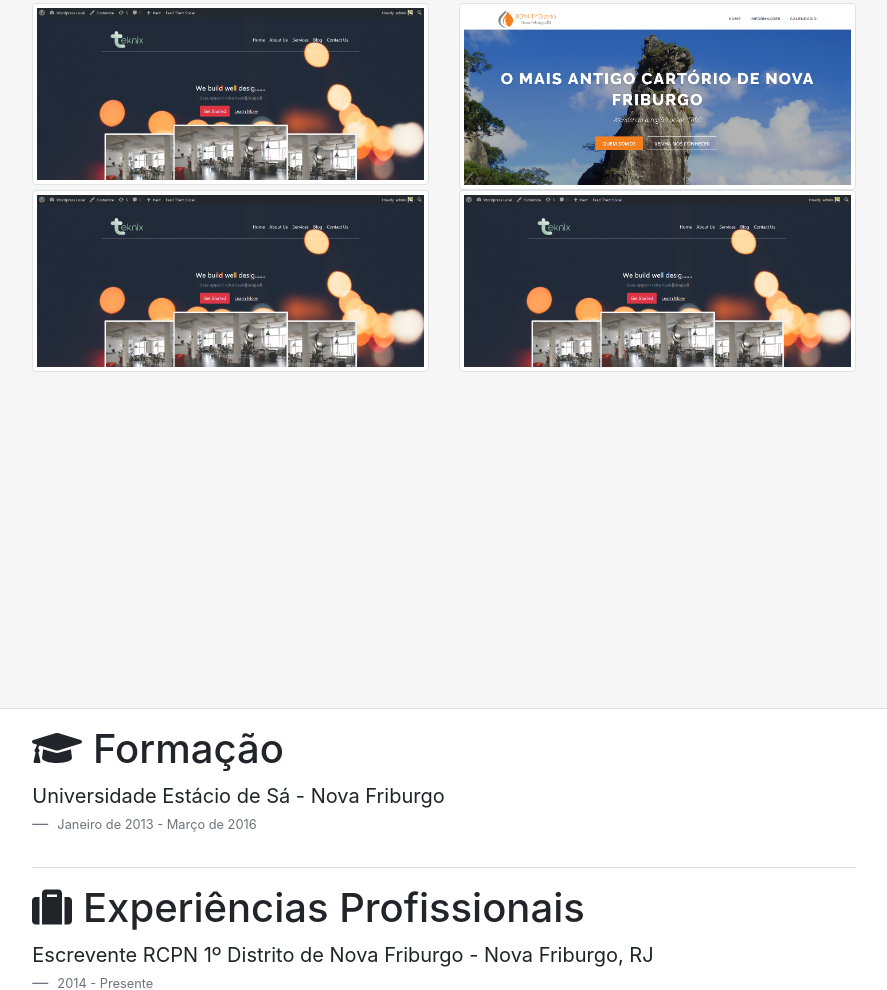
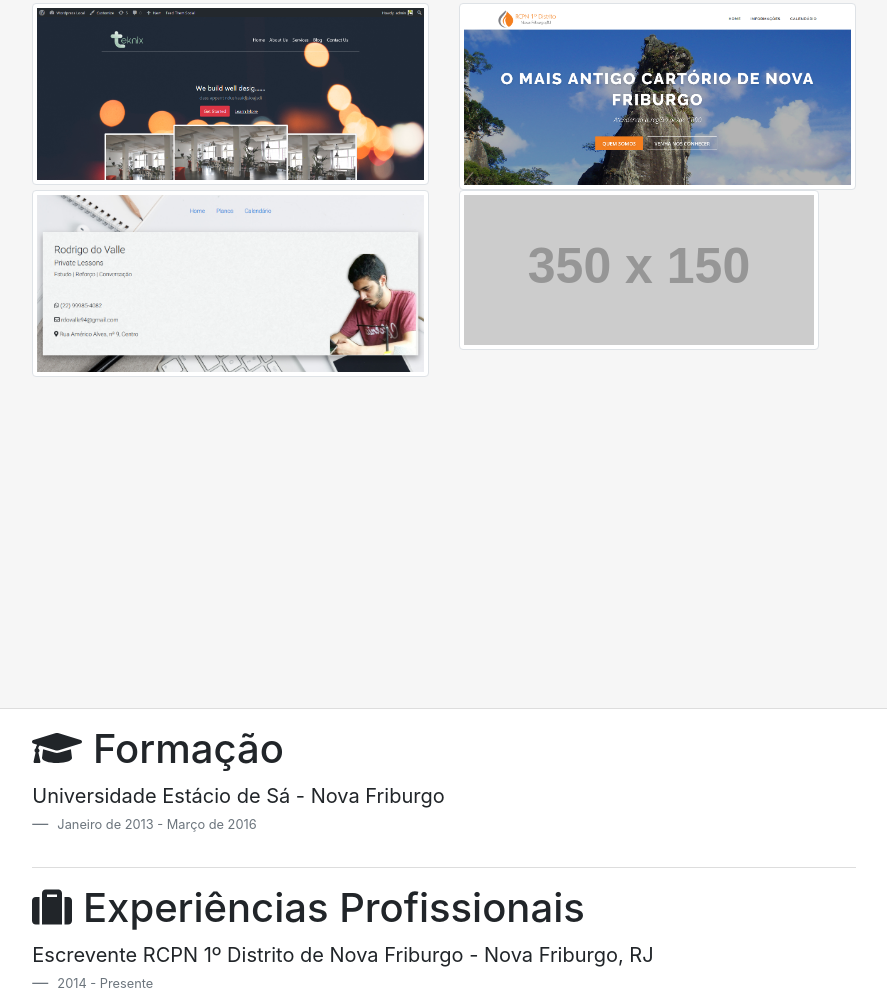
Before and after one commit to bernardopiane/bernardopiane.github.io, a plain HTML site: page index.html in a window 1280 px wide. Shown: the part 903-1893 px from the top of the page, without its empty margins (196-1083 px from the left). Drawn offline with nearby package versions, Linux system fonts and the light colour scheme; some packages are replaced by stand-ins of ours; placeholder pictures from the web are drawn by us; a script that the page names is missing.

Commit message:
Change portifolio

```diff
--- a/index.html
+++ b/index.html
@@ -78,11 +78,12 @@
                         <a href="img/ss2.png" data-toggle="lightbox" data-gallery="example-gallery" class="col-sm-6" data-title="Cartório" data-footer='<a href="http://www.google.com" target="_blank">Link</a>'>
                             <img src="img/ss2small.png" class="img-fluid img-thumbnail">
                         </a>
-                        <a href="img/ss1.png" data-toggle="lightbox" data-gallery="example-gallery" class="col-sm-6" data-title="Mockup" data-footer='<a href="http://www.google.com" target="_blank">Link</a>'>
-                            <img src="img/ss1small.png" class="img-fluid img-thumbnail">
+                        <a href="img/ss3.png" data-toggle="lightbox" data-gallery="example-gallery" class="col-sm-6" data-title="Mockup" data-footer='<a href="http://www.google.com" target="_blank">Link</a>'>
+                            <img src="img/ss3small.png" class="img-fluid img-thumbnail">
                         </a>
-                        <a href="img/ss1.png" data-toggle="lightbox" data-gallery="example-gallery" class="col-sm-6" data-title="Mockup" data-footer='<a href="http://www.google.com" target="_blank">Link</a>'>
-                            <img src="img/ss1small.png" class="img-fluid img-thumbnail">
+                        <a href="http://via.placeholder.com/350x150" data-toggle="lightbox" data-gallery="example-gallery" class="col-sm-6" data-title="Mockup"
+                            data-footer='<a href="http://www.google.com" target="_blank">Link</a>'>
+                            <img src="http://via.placeholder.com/350x150" class="img-fluid img-thumbnail">
                         </a>
                         <!-- <a href="google.com" id="site1" class="col-sm-6 sites">
                         </a> -->
```
Also changed, not shown: img/ss3small.png (added), 1 other file.
